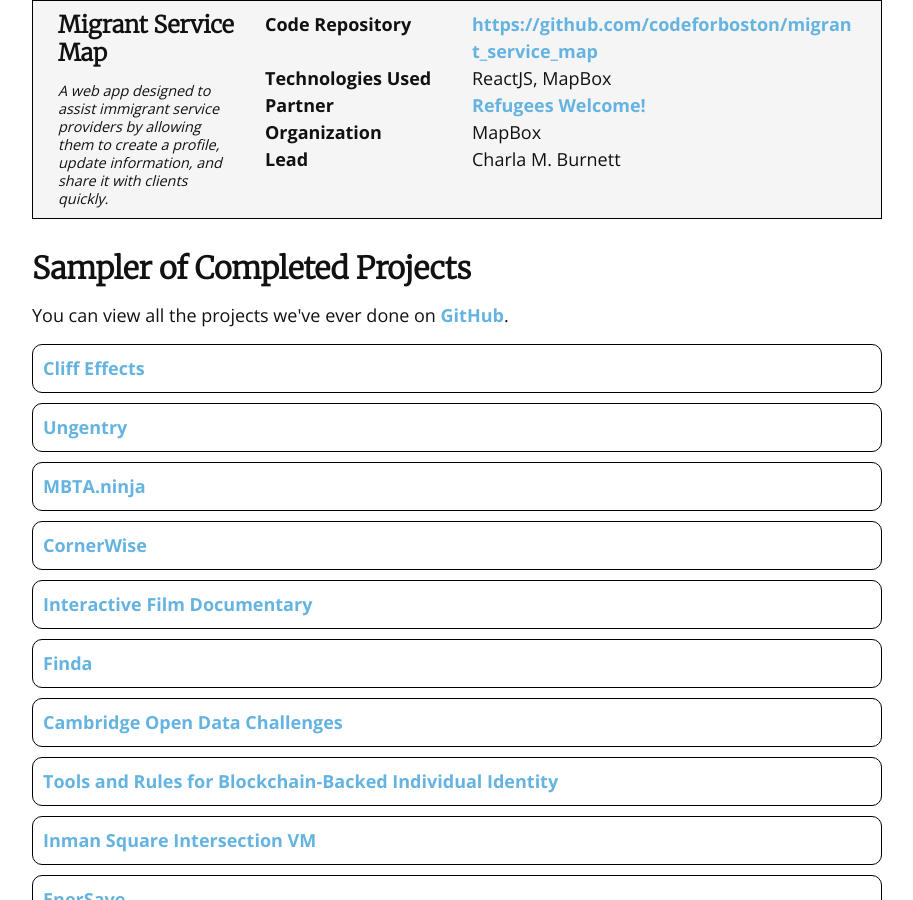
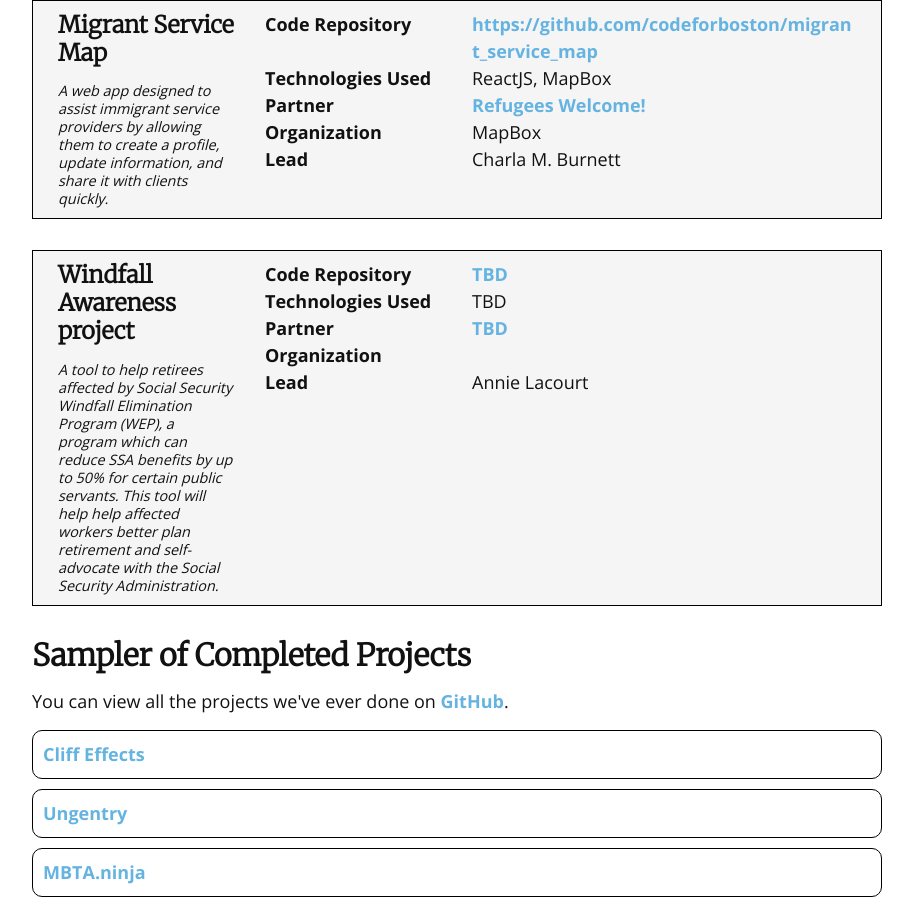
Before and after one commit to codeforboston/codeforboston.org, a Jekyll site: the page built from projects.html, in a window 1280 px wide and 900 px high, scrolled down 1560 px. Shown: the whole window, without its empty margins (183-1096 px from the left). Built offline with Jekyll 4.4.1, drawn with Linux system fonts in a browser that asks for light colours; nearby versions of some CDN libraries.

Commit message:
Updated projects list
Added Windfall Awareness Project

```diff
--- a/_data/projects/active.yml
+++ b/_data/projects/active.yml
@@ -64,3 +64,16 @@
       url: https://refugeeswelcomehome.org
     - name: MapBox
   technologies: ReactJS, MapBox
+-
+  name: Windfall Awareness project
+  repository: TBD
+  elevatorPitch: >-
+    A tool to help retirees affected by Social Security Windfall Elimination Program (WEP),
+    a program which can reduce SSA benefits by up to 50% for certain public servants.
+    This tool will help help affected workers better plan retirement and self-advocate
+    with the Social Security Administration.
+  lead: Annie Lacourt
+  partner:
+    - name: TBD
+      url: TBD
+  technologies: TBD
```
